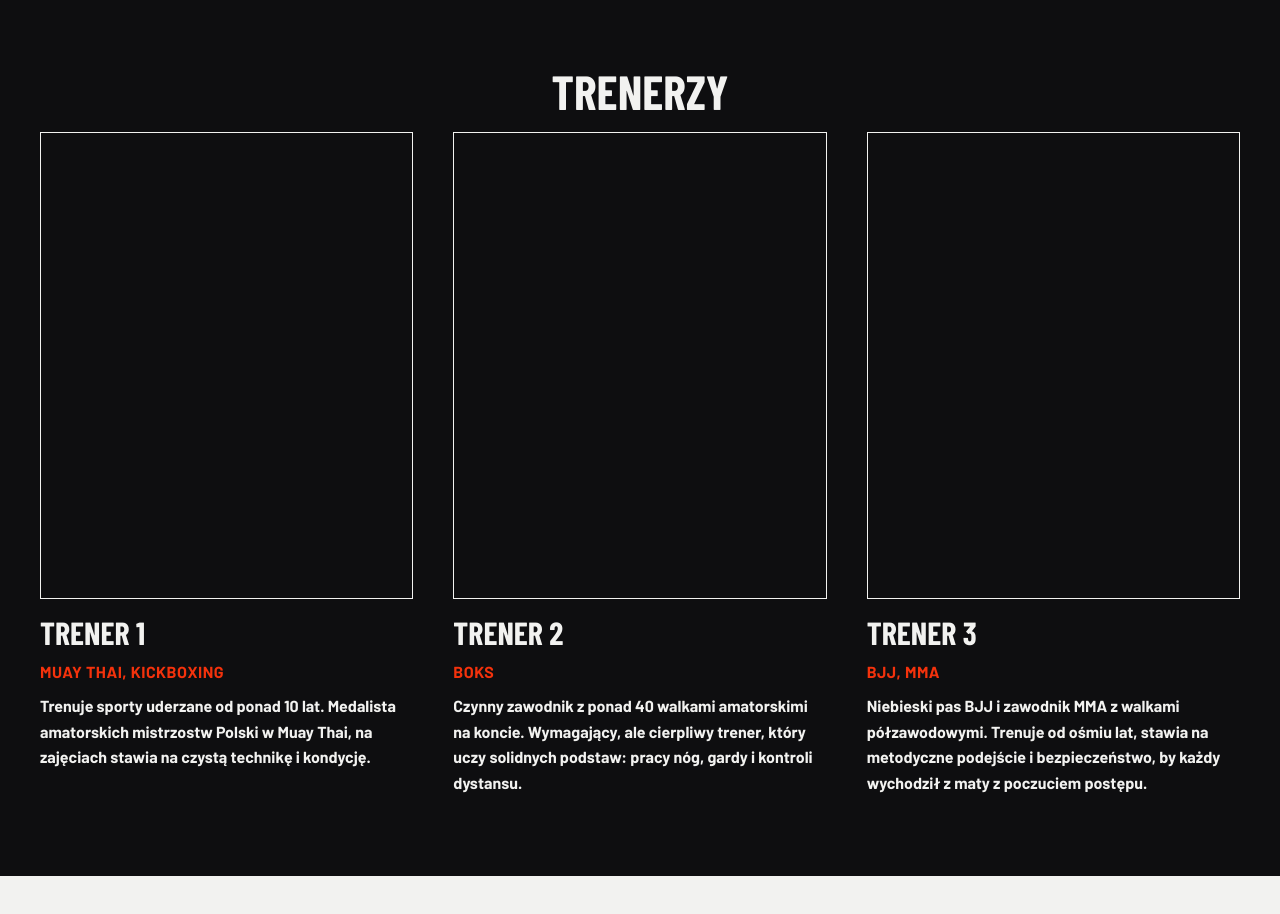
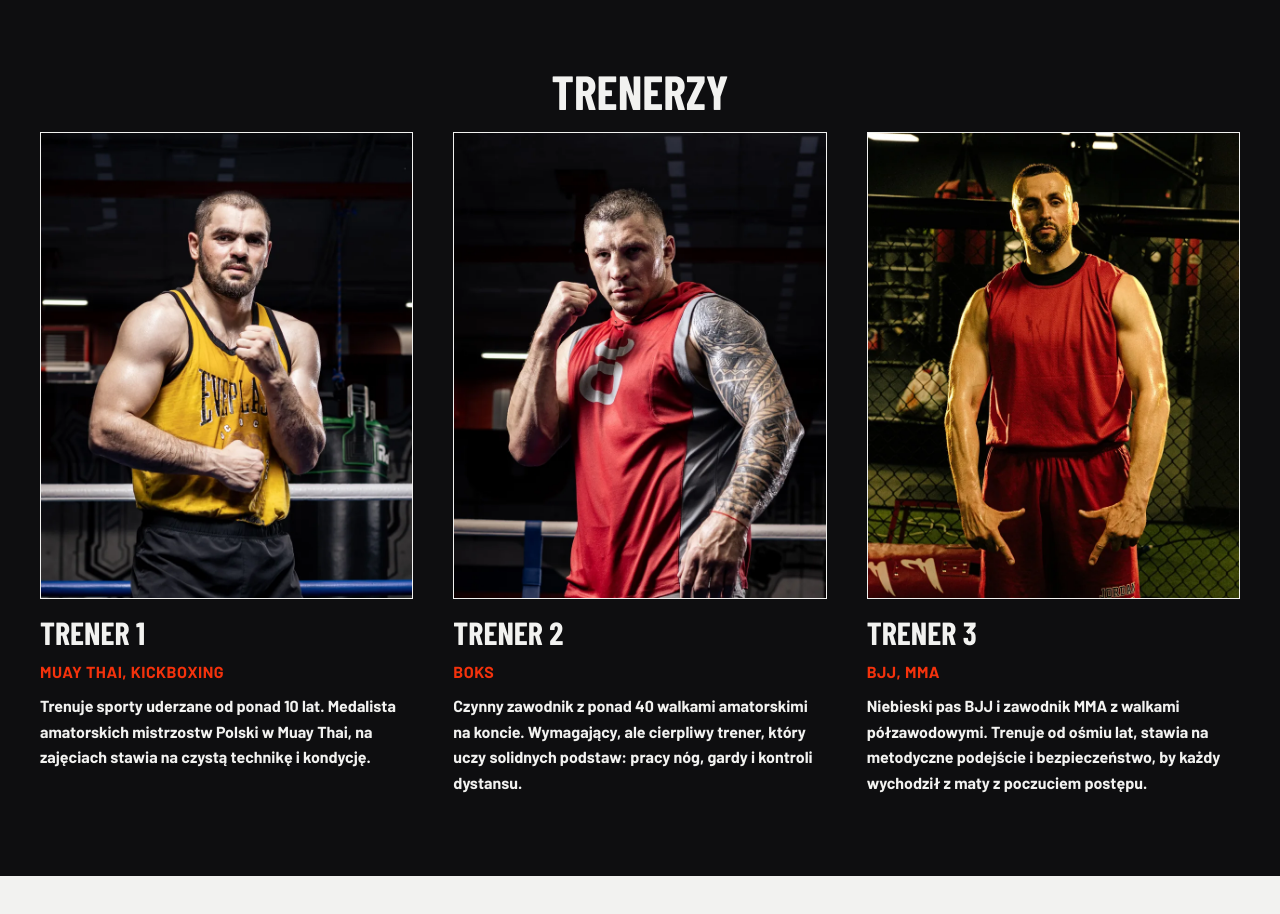
Before and after one commit to Michal-Delikat/fighting-scool, a plain HTML site: page public/index.html in a window 1280 px wide. Shown: the part 4160-5074 px from the top of the page. Drawn offline with Linux system fonts and the light colour scheme.

Commit message:
Coaches photos

```diff
--- a/public/css/trenerzy.css
+++ b/public/css/trenerzy.css
@@ -42,6 +42,7 @@
   align-items: center;
   justify-content: center;
   aspect-ratio: 4 / 5;
+  overflow: hidden;
   border: 1px solid var(--text);
   background: var(--bg);
   color: var(--text);
@@ -49,6 +50,13 @@
   font-weight: var(--fw-bold);
   font-size: var(--fs-h1);
   line-height: 1;
+}
+
+.trenerzy__photo img {
+  display: block;
+  width: 100%;
+  height: 100%;
+  object-fit: cover;
 }
 
 .trenerzy__name {
--- a/public/index.html
+++ b/public/index.html
@@ -153,19 +153,25 @@
       <h2 class="trenerzy__title">Trenerzy</h2>
       <ul class="trenerzy__list">
         <li class="trenerzy__item">
-          <div class="trenerzy__photo" aria-hidden="true"></div>
+          <div class="trenerzy__photo">
+            <img src="img/coach_1-800.webp" srcset="img/coach_1-800.webp 800w, img/coach_1.webp 1066w" sizes="(min-width: 769px) 33vw, 100vw" alt="Trener 1" width="1066" height="1333" loading="lazy">
+          </div>
           <h3 class="trenerzy__name">Trener 1</h3>
           <p class="trenerzy__disciplines">Muay Thai, Kickboxing</p>
           <p class="trenerzy__desc">Trenuje sporty uderzane od ponad 10 lat. Medalista amatorskich mistrzostw Polski w Muay Thai, na zajęciach stawia na czystą technikę i kondycję.</p>
         </li>
         <li class="trenerzy__item">
-          <div class="trenerzy__photo" aria-hidden="true"></div>
+          <div class="trenerzy__photo">
+            <img src="img/coach_2-800.webp" srcset="img/coach_2-800.webp 800w, img/coach_2.webp 1066w" sizes="(min-width: 769px) 33vw, 100vw" alt="Trener 2" width="1066" height="1333" loading="lazy">
+          </div>
           <h3 class="trenerzy__name">Trener 2</h3>
           <p class="trenerzy__disciplines">Boks</p>
           <p class="trenerzy__desc">Czynny zawodnik z ponad 40 walkami amatorskimi na koncie. Wymagający, ale cierpliwy trener, który uczy solidnych podstaw: pracy nóg, gardy i kontroli dystansu.</p>
         </li>
         <li class="trenerzy__item">
-          <div class="trenerzy__photo" aria-hidden="true"></div>
+          <div class="trenerzy__photo">
+            <img src="img/coach_3-800.webp" srcset="img/coach_3-800.webp 800w, img/coach_3.webp 1066w" sizes="(min-width: 769px) 33vw, 100vw" alt="Trener 3" width="1066" height="1333" loading="lazy">
+          </div>
           <h3 class="trenerzy__name">Trener 3</h3>
           <p class="trenerzy__disciplines">BJJ, MMA</p>
           <p class="trenerzy__desc">Niebieski pas BJJ i zawodnik MMA z walkami półzawodowymi. Trenuje od ośmiu lat, stawia na metodyczne podejście i bezpieczeństwo, by każdy wychodził z maty z poczuciem postępu.</p>
```
Also changed, not shown: public/img/coach_1-800.webp (added), public/img/coach_1.webp (added), public/img/coach_2-800.webp (added), public/img/coach_2.webp (added), public/img/coach_3-800.webp (added), public/img/coach_3.webp (added).
